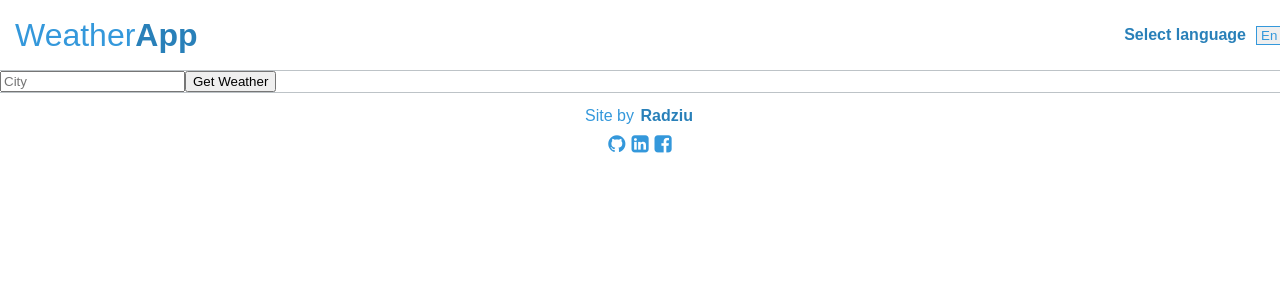
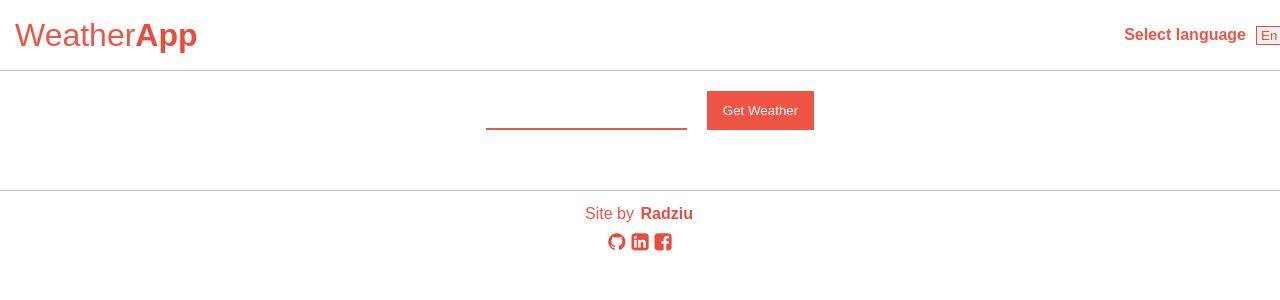
Before and after one commit to Radek-Wawrzyk/Weather-App, a React (Create React App) app: page / in a window 1280 px wide. Shown: the top 300 px of the page. Built offline with nearby package versions, Linux system fonts and the light colour scheme.

Commit message:
Added styles for form component
Also change page colors (from blue to orange)

```diff
--- a/src/components/Form.js
+++ b/src/components/Form.js
@@ -1,11 +1,12 @@
 import React, { Component } from 'react';
+import "../styles/form.css";
 
 class Form extends Component {
   render() {
     return (
-      <form onSubmit={this.props.getWeather}>
-        <input type="text" name="city" placeholder="City" />
-        <button>Get Weather</button>
+      <form className="weather-form" onSubmit={this.props.getWeather} >
+        <input className="weather-form-input" type="text" name="city" placeholder="City" />
+        <button className="weather-form-button">Get Weather</button>
       </form>
     );
   }
--- /dev/null
+++ b/src/styles/app.css
@@ -0,0 +1,31 @@
+
+html, body, * {
+  box-sizing: border-box;
+  font-family: 'Ubuntu', sans-serif;
+}
+.weather-info-wrapper {
+  width: 100%;
+  height: 80vh;
+  background-size: cover;
+  background-position: center top;
+  background-repeat: no-repeat;
+  position: relative;
+  z-index: 1;
+}
+.weather-info-wrapper::before {
+  content: "";
+  position: absolute;
+  background: #273648;
+  width: 100%;
+  height: 100%;
+  left: 0;
+  top: 0;
+  z-index: -1;
+}
+.weather-info-content {
+  max-width: 1200px;
+  padding: 25px 15px;
+  margin: 0 auto;
+  width: 100%;
+  height: 100%;
+}
--- a/src/styles/footer.css
+++ b/src/styles/footer.css
@@ -4,11 +4,11 @@
   border-top: 1px solid #bdc3c7;
 }
 .footer-author {
-  color: #3498db;
+  color: #ef5447;
   font-size: 16px;
 }
 .footer-author a {
-  color: #2980b9;
+  color: #e74c3c;
   font-weight: bold;
   text-decoration: none;
   padding: 2px;
@@ -17,8 +17,9 @@
   margin: 10px 0 0 0;
 }
 .footer-socials a {
-  color: #3498db;
+  color: #e74c3c;
   font-size: 20px;
   margin: 0 1px;
   padding: 0 2px;
+  outline-color: #e74c3c;
 }
--- /dev/null
+++ b/src/styles/form.css
@@ -0,0 +1,55 @@
+.weather-form {
+  display: flex;
+  justify-content: center;
+  margin: 20px 0 60px 0;
+}
+.weather-form-input {
+  padding: 8px 12px 0 12px;
+  margin: 0 20px;
+  border: none;
+  border-bottom: 2px solid #ef5447;
+  background: transparent;
+  outline: none;
+  transition: border 0.5s;
+  color: white;
+}
+.weather-form-input::-webkit-input-placeholder {
+  color: white;
+}
+.weather-form-input::-moz-placeholder {
+  color: white;
+}
+.weather-form-input:-ms-input-placeholder {
+  color: white;
+}
+.weather-form-input:-moz-placeholder {
+  color:white
+}
+.weather-form-input:hover, .weather-form-input:focus {
+  border-color: white;
+}
+
+.weather-form-button {
+  padding: 12px 16px;
+  border: none;
+  background:  #ef5447;
+  color: white;
+  outline: none;
+  transition: color 0.5s, background 0.5s;
+}
+.weather-form-button:hover, .weather-form-button:focus {
+  background: white;
+  color:  #ef5447;
+  cursor: pointer;
+}
+
+@media screen and (max-width: 576px) {
+  .weather-form-input {
+    padding: 6px 8px 0 8px;
+    width: 50%;
+    margin: 0 20px 0 0;
+  }
+  .weather-form-button {
+    padding: 8px 12px;
+  }
+}
--- a/src/styles/header.css
+++ b/src/styles/header.css
@@ -9,22 +9,22 @@
 }
 .weather-header-title {
   font-size: 32px;
-  color: #3498db;
+  color: #ef5447
 }
 .weather-header-title span {
   font-weight: bold;
-  color: #2980b9;
+  color: #e74c3c;
 }
 .weather-header-language {
   display: flex;
   align-items: center;
-  color: #2980b9;
+  color: #ef5447;
   font-weight: bold;
 }
 .weather-header-language-select {
-  border: 1px solid #3498db;
-  color: #3498db;
-  margin: 0 0 0 10px
+  border: 1px solid #e74c3c;
+  color: #e74c3c;
+  margin: 0 0 0 10px;
 }
 
 @media screen and (max-width: 768px) {
@@ -35,4 +35,7 @@
   .weather-header-title {
     font-size: 24px;
   }
+  .weather-header-language p {
+    display: none;
+  }
 }
```
